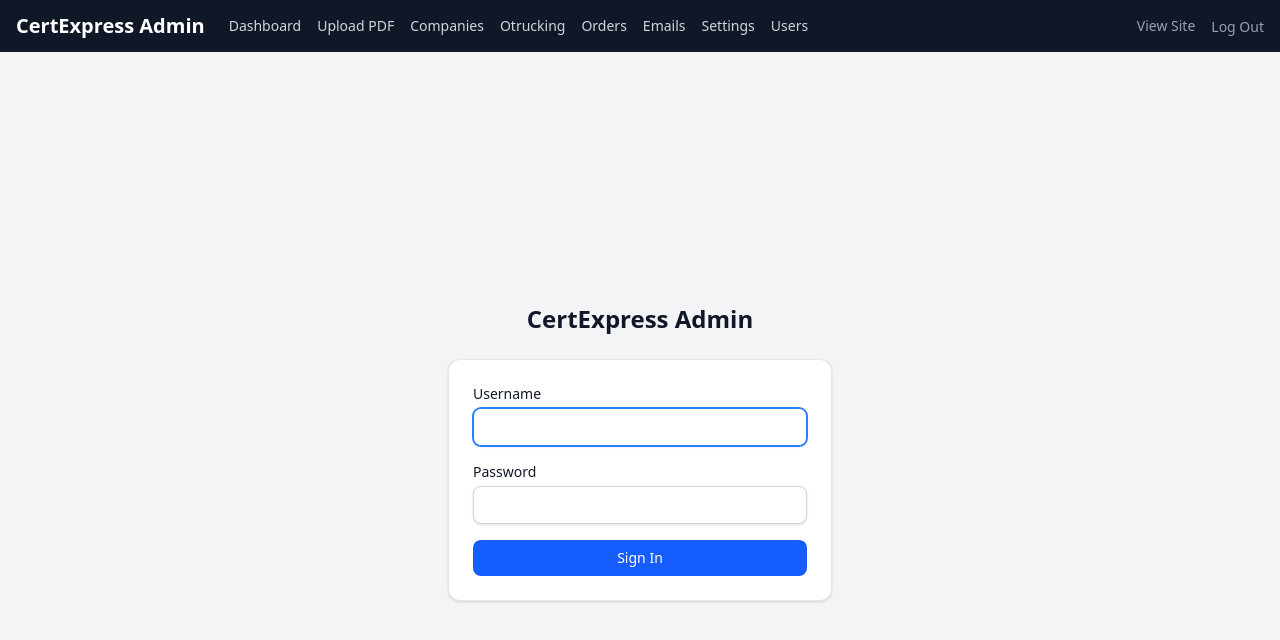
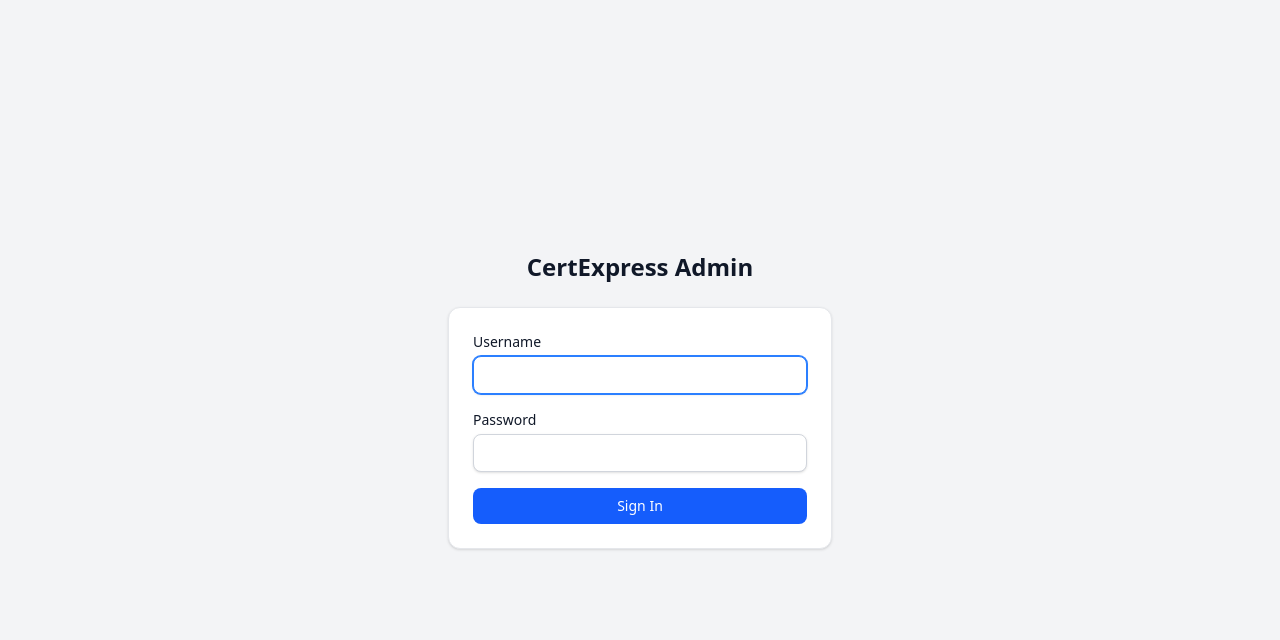
Before and after one commit to Zohu012/cert-express, a Next.js app: page /admin/login in a window 1280 px wide. Shown: the top 640 px of the page. Built offline with nearby package versions, Linux system fonts and the light colour scheme; no server answers; the database is empty.

Commit message:
Enhance authentication handling in AdminLayout to ensure navbar visibility only for authenticated users

```diff
--- a/src/app/admin/layout.tsx
+++ b/src/app/admin/layout.tsx
@@ -1,13 +1,19 @@
 import Link from "next/link";
 import { verifySession } from "@/lib/auth";
-import { redirect } from "next/navigation";
 
 export default async function AdminLayout({
   children,
 }: {
   children: React.ReactNode;
 }) {
-  // Allow login page to render without auth
+  // Only show the admin navbar when the viewer is authenticated.
+  // Login page (and any other unauthenticated admin routes) render without it.
+  const adminId = await verifySession();
+
+  if (!adminId) {
+    return <div className="min-h-screen bg-gray-50">{children}</div>;
+  }
+
   return (
     <div className="min-h-screen flex flex-col">
       <header className="bg-gray-900 text-white">
```
